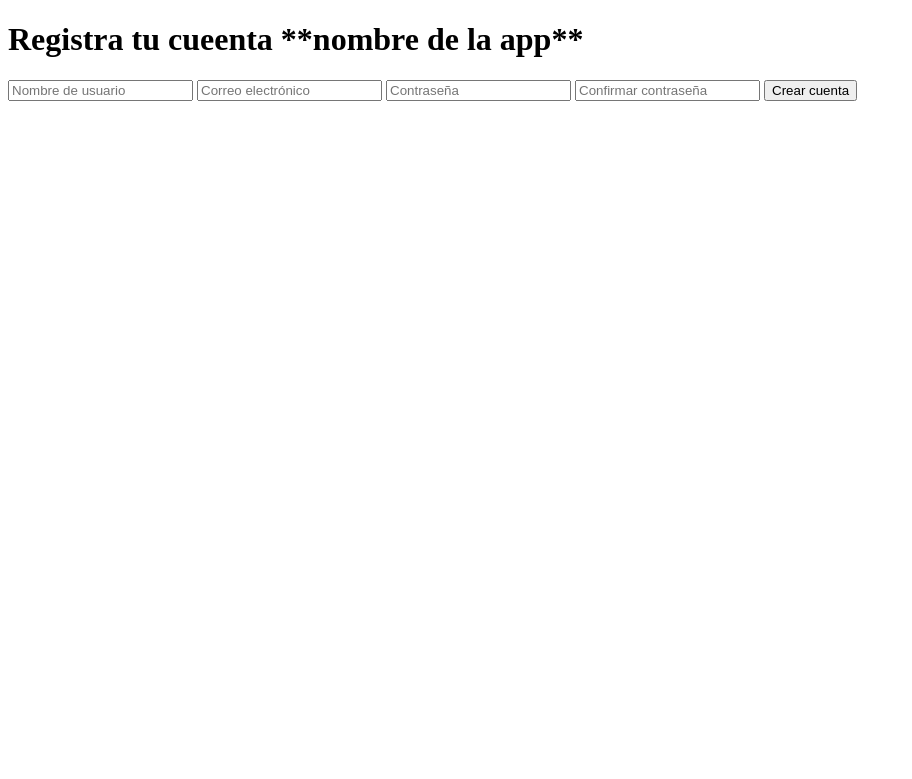
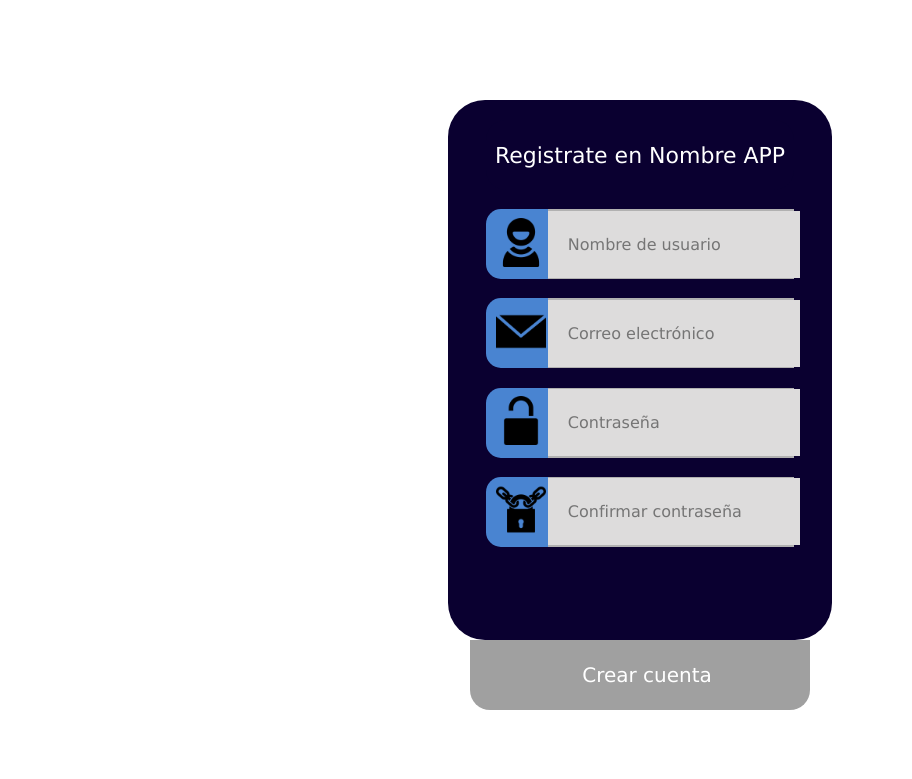
Before and after one commit to Vrouqen/Social-Network-App, a Flask app: page /crear_cuenta in a window 1280 px wide. Shown: the top 779 px of the page, without its empty margins (0-912 px from the left). Run offline with Flask 3, Linux system fonts and the light colour scheme.

Commit message:
Front
Pagina crear cuenta

```diff
--- /dev/null
+++ b/static/CSS/crear_cuenta.css
@@ -0,0 +1,121 @@
+.body1{
+    margin: 0 auto;
+    margin-top: 100px;
+    background-color: rgb(255, 255, 255);
+    font-family:Verdana, Geneva, Tahoma, sans-serif;
+}
+
+.container{
+    margin: 0 auto;
+    width: 30%;
+    min-height: 500px;
+    max-height: 600px;
+    background-color: rgb(10, 0, 48);
+    padding-top: 20px;
+    padding-bottom: 20px;
+    border-radius: 37px ;
+}
+.container2{
+    margin: 0 auto;
+    width: 25%;
+    min-height: 50px;
+    max-height: 50px;
+    background-color:rgb(160, 160, 160);
+    padding: 10px;
+    border-radius: 0 0 20px 20px ;
+    align-items: center;
+    display: flex;
+}
+.container3{
+    margin: 0 auto;
+    width: 25%;
+    min-height: 50px;
+    max-height: 50px;
+    padding: 10px;
+    align-items: center;
+    display: flex;
+}
+.cubo1{
+    margin: 10px auto;
+    width: 26%;
+    height: 150px;
+    background-color: rgb(255, 255, 255);
+    border-radius: 400px ;
+    align-content: center;
+}
+.cubo2{
+    margin: 0% auto;
+    width: 80%;
+    height: 70px;
+    background-color:  rgb(10, 0, 48);
+    border-radius: 20px ;
+    align-content: center;
+}
+.cubo3{
+    margin: 5% auto;
+    width: 80%;
+    height: 70px;
+    background-color: rgb(255, 255, 255);
+    border-radius: 20px ;
+    display: flex;
+}
+.cubo3_1{
+    margin: 0;
+    width: 20%;
+    height: 100%;
+    background-color:   rgb(73, 132, 209);
+    align-content: center;
+    border-radius: 15px 0 0 15px;
+}
+.cubo3_2{
+    margin: 0;
+    width: 80%;
+    height: 100%;
+    background-color:   rgb(177, 177, 177);
+    align-content: center;
+}
+
+
+
+.h11{
+    font-size: 22px;
+    text-align:center;
+    color: #ffffff;
+}
+
+.img_sesion{
+    width: 150px;
+    height: 150px;
+}
+.img_icono1{
+    padding-left: 10px;
+    width: 80%;
+    height: auto;
+}
+
+
+.text1{
+    width: 93.5%;
+    height: 92.5%;
+    border: none;
+    background-color:  rgb(221, 220, 220);
+    padding-left: 20px;
+    font-family:Verdana, Geneva, Tahoma, sans-serif;
+    color: black;
+    font-size: 16px;
+}
+.btn1{
+    margin: 0;
+    width: 100%;
+    height: 46px;
+    border: none;
+    background-color:  rgb(160, 160, 160);
+    padding-left: 20px;
+    font-family:Verdana, Geneva, Tahoma, sans-serif;
+    color: rgb(255, 255, 255);
+    font-size: 20px;
+}
+.btn1:hover{
+    background-color: rgb(160, 160, 160);
+    color: rgb(10, 0, 48);
+}
--- a/templates/crear_cuenta.html
+++ b/templates/crear_cuenta.html
@@ -3,26 +3,59 @@
 <head>
     <meta charset="UTF-8">
     <meta name="viewport" content="width=device-width, initial-scale=1.0">
+    <link rel="stylesheet" href="{{url_for('static', filename='./CSS/crear_cuenta.css')}}">
     <title>App</title>
 </head>
-<body>
-    <div> <!-- Div que divide la página a la mitad-->
+<body class="body1">
+        <form action="{{ url_for('crear_cuenta') }}" method="POST">
+            <div class="container">
+                <div class="cubo2">
+                    <p class="h11"> Registrate en Nombre APP</p>
+                </div>
+                <div class="cubo3">
+                    <div class="cubo3_1">
+                        <img src="{{url_for('static', filename='./Images/r_usuario.png')}}" class="img_icono1">
+                    </div>
+                    <div class="cubo3_2">
+                        <input type="text" name="nombre_usuario" placeholder="Nombre de usuario" required class="text1">
+                    </div>
+                </div>
+                <div class="cubo3">
+                    <div class="cubo3_1">
+                        <img src="{{url_for('static', filename='./Images/r_mail.png')}}" class="img_icono1">
+                    </div>
+                    <div class="cubo3_2">
+                        <input input type="email" name="correo" placeholder="Correo electrónico" required class="text1">
+                    </div>
+                </div>
+                <div class="cubo3">
+                    <div class="cubo3_1">
+                        <img src="{{url_for('static', filename='./Images/r_contra.png')}}" class="img_icono1">
+                    </div>
+                    <div class="cubo3_2">
+                        <input type="password" name="contrasena" placeholder="Contraseña" required class="text1">
+                    </div>
+                </div>
+                <div class="cubo3">
+                    <div class="cubo3_1">
+                        <img src="{{url_for('static', filename='./Images/r_rcontra.png')}}" class="img_icono1">
+                    </div>
+                    <div class="cubo3_2">
+                        <input type="password" name="confirmar_contrasena" placeholder="Confirmar contraseña" required class="text1">
+                    </div>
+                </div>
 
-    </div>
-    <div><!-- Div que divide la página a la mitad-->
-        <h1>Registra tu cueenta **nombre de la app**</h1>
-        <form action="{{ url_for('crear_cuenta') }}" method="POST">
-            <input type="text" name="nombre_usuario" placeholder="Nombre de usuario" required>
-            <input type="email" name="correo" placeholder="Correo electrónico" required>
-            <input type="password" name="contrasena" placeholder="Contraseña" required>
-            <input type="password" name="confirmar_contrasena" placeholder="Confirmar contraseña" required>
-            <input type="submit" value="Crear cuenta">
+            </div>
+            <div class="container2">
+                <input type="submit" value="Crear cuenta" class="btn1">
+            </div>
         </form>
+        <div class="container3">
+            {% if error %}
+            <p style="color: red;">{{ mensaje }}</p>
+            {% endif %}
+        </div>
 
-        {% if error %}
-            <p style="color: red;">{{ mensaje }}</p>
-        {% endif %}
-    </div>
 
 </body>
 </html>
```
Also changed, not shown: static/Images/r_contra.png (added), static/Images/r_mail.png (added), static/Images/r_rcontra.png (added), static/Images/r_usuario.png (added), 1 other file.
